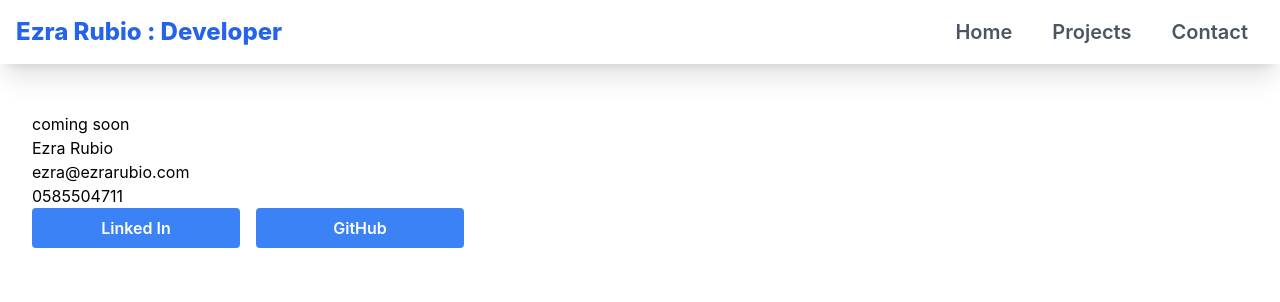
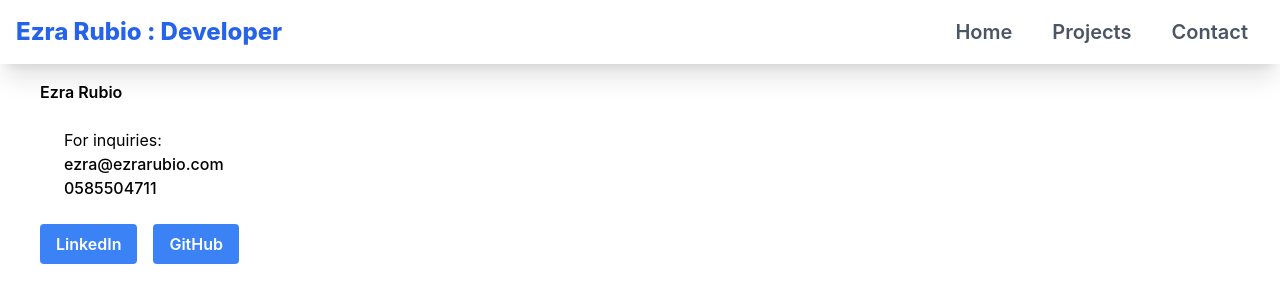
Before and after one commit to ezraRubio/portfolio-site, a Next.js app: page /contact in a window 1280 px wide. Shown: the top 302 px of the page. Built offline with nearby package versions, Linux system fonts and the light colour scheme.

Commit message:
refactor contact tab

```diff
--- a/src/app/contact/page.tsx
+++ b/src/app/contact/page.tsx
@@ -1,24 +1,19 @@
+import Button from "@/components/Button";
+import { GITHUB, LINKEDIN } from "@/models/constants";
+import { ButtonOptions } from "@/models/enums";
+
 function Contact() {
   return (
-    <div className="ml-8">
-      <h2 className="mt-28">coming soon</h2>
-      <h3> Ezra Rubio </h3>
-      <h3> ezra@ezrarubio.com</h3>
-      <h3> 0585504711 </h3>
+    <div className="ml-10 mt-20">
+      <h2 className="font-semibold"> Ezra Rubio </h2>
+      <p className="m-6">
+        For inquiries:
+        <p className="font-medium"> ezra@ezrarubio.com</p>
+        <p className="font-medium"> 0585504711 </p>
+      </p>
       <div className="flex flex-row space-x-4">
-        <a
-          href="https://www.linkedin.com/in/ezrarubio/"
-          className="bg-blue-500 hover:bg-blue-700 w-2/5 md:w-1/6 text-white text-center font-semibold py-2 px-4 rounded"
-        >
-          Linked In
-        </a>
-        <a
-          href="https://github.com/ezraRubio"
-          className="bg-blue-500 hover:bg-blue-700 w-2/5 md:w-1/6 text-white text-center font-semibold py-2 px-4 rounded"
-        >
-          {" "}
-          GitHub
-        </a>
+        <Button link={LINKEDIN} title={ButtonOptions.LINKEDIN} />
+        <Button link={GITHUB} title={ButtonOptions.GITHUB} />
       </div>
     </div>
   );
--- a/src/models/constants.ts
+++ b/src/models/constants.ts
@@ -7,6 +7,8 @@ export const HELLO = "Hello there!";
 export const GITHUB = "https://github.com/ezraRubio/";
 
 export const YOUTUBE = "https://www.youtube.com/embed/";
+
+export const LINKEDIN = "https://www.linkedin.com/in/ezrarubio/";
 
 export const PROJECTS: Project[] = [
   {
--- a/src/models/enums.ts
+++ b/src/models/enums.ts
@@ -8,4 +8,6 @@ export enum ButtonOptions {
   CLICK = "Click Here to open",
   CODE = "Check out the code",
   DOWNLOAD = "Download",
+  LINKEDIN = "LinkedIn",
+  GITHUB = "GitHub",
 }
```
